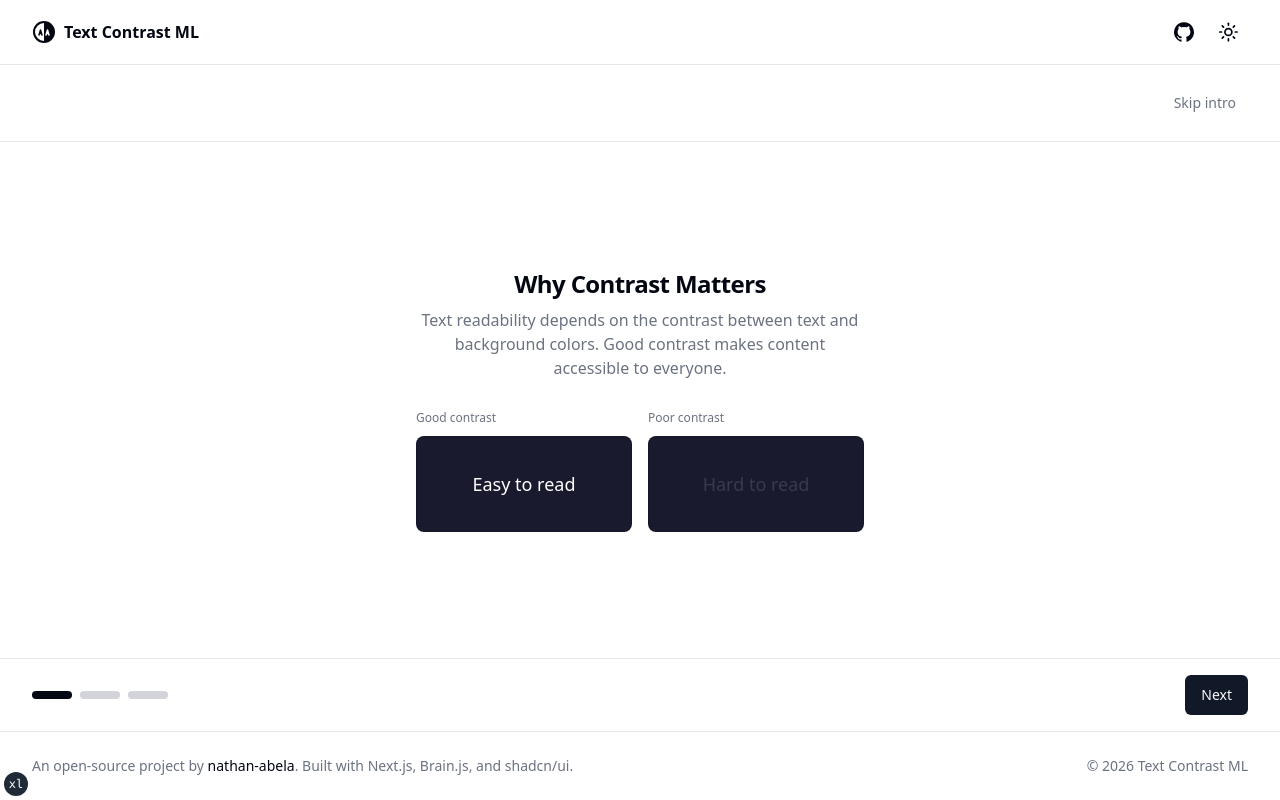
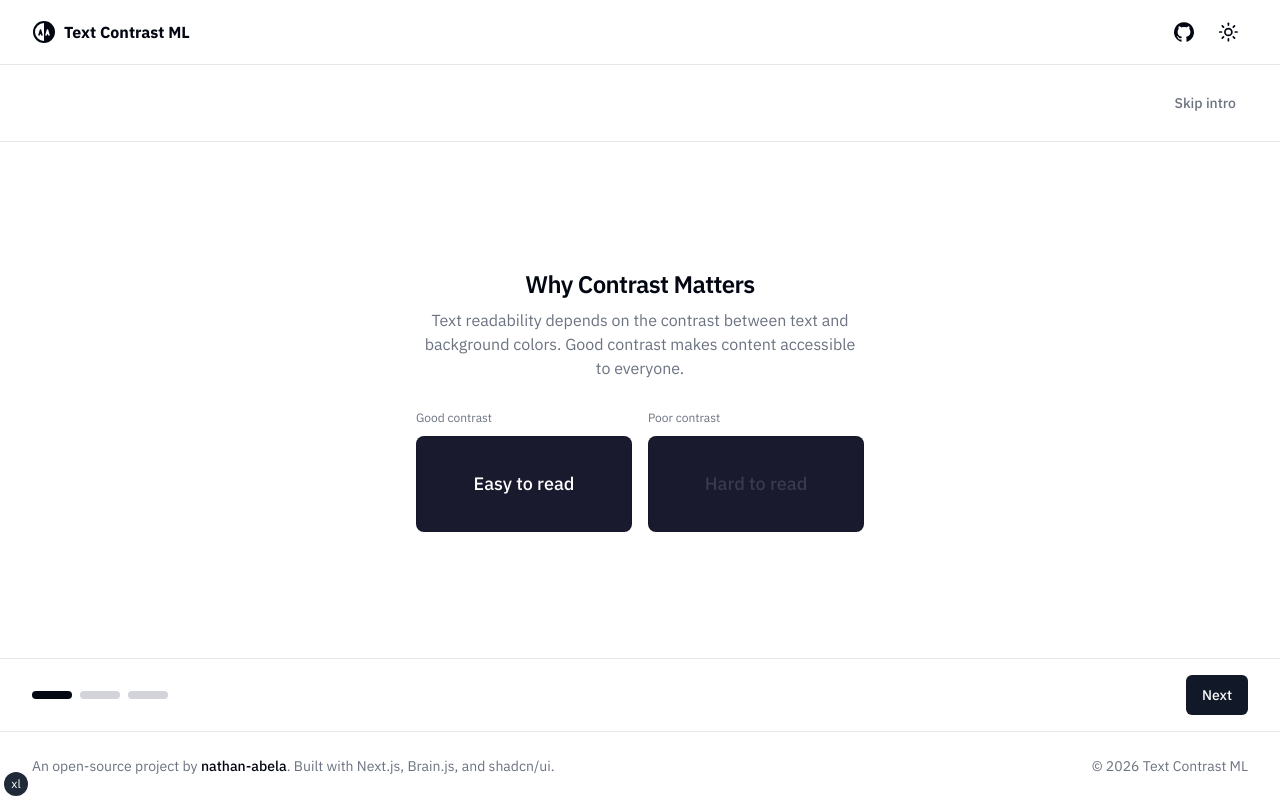
Before and after one commit to nathan-abela/Text-Contrast-ML, a Next.js app: page / in a window 1280 px wide. Built offline with nearby package versions, Linux system fonts and the light colour scheme.

Commit message:
refactor(*): switch to ibm plex sans font

```diff
--- a/src/components/color-picker/color-inputs.tsx
+++ b/src/components/color-picker/color-inputs.tsx
@@ -73,7 +73,7 @@ function NumberInput({
 				onBlur={handleBlur}
 				min={min}
 				max={max}
-				className="w-full rounded-md border bg-background px-2 py-1.5 text-center text-sm font-mono tabular-nums focus:outline-none focus:ring-1 focus:ring-ring"
+				className="w-full rounded-md border bg-background px-2 py-1.5 text-center text-sm tabular-nums focus:outline-none focus:ring-1 focus:ring-ring"
 			/>
 		</div>
 	);
@@ -185,7 +185,7 @@ export function ColorInputs({
 						onChange={handleHexChange}
 						onBlur={handleHexBlur}
 						maxLength={7}
-						className="w-full rounded-md border bg-background px-3 py-1.5 text-center font-mono text-sm focus:outline-none focus:ring-1 focus:ring-ring"
+						className="w-full rounded-md border bg-background px-3 py-1.5 text-center text-sm focus:outline-none focus:ring-1 focus:ring-ring"
 						placeholder="#000000"
 					/>
 				</div>
--- a/src/components/shared/tailwind-indicator.tsx
+++ b/src/components/shared/tailwind-indicator.tsx
@@ -2,7 +2,7 @@ export function TailwindIndicator() {
 	if (process.env.NODE_ENV === "production") return null;
 
 	return (
-		<div className="fixed bottom-1 left-1 z-50 flex h-6 w-6 items-center justify-center rounded-full bg-gray-800 p-3 font-mono text-xs text-white">
+		<div className="fixed bottom-1 left-1 z-50 flex h-6 w-6 items-center justify-center rounded-full bg-gray-800 p-3 text-xs text-white">
 			<div className="block sm:hidden">xs</div>
 			<div className="hidden sm:block md:hidden">sm</div>
 			<div className="hidden md:block lg:hidden">md</div>
--- a/src/lib/fonts.ts
+++ b/src/lib/fonts.ts
@@ -1,14 +1,7 @@
-import {
-	JetBrains_Mono as FontMono,
-	Inter as FontSans,
-} from "next/font/google";
+import { IBM_Plex_Sans as FontSans } from "next/font/google";
 
 export const fontSans = FontSans({
 	subsets: ["latin"],
+	weight: ["400", "500", "600", "700"],
 	variable: "--font-sans",
 });
-
-export const fontMono = FontMono({
-	subsets: ["latin"],
-	variable: "--font-mono",
-});
--- a/tailwind.config.js
+++ b/tailwind.config.js
@@ -7,6 +7,9 @@ module.exports = {
 		"./src/**/*.{ts,tsx}",
 	],
 	theme: {
+		fontFamily: {
+			sans: ["var(--font-sans)", "system-ui", "sans-serif"],
+		},
 		container: {
 			center: true,
 			padding: "2rem",
```
